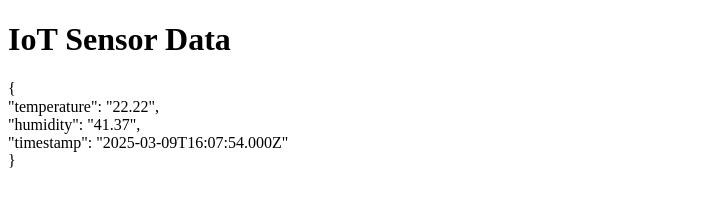
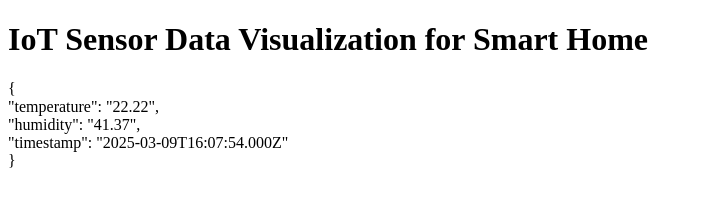
Before and after one commit to SE-Lab-G4/exp-01, a plain HTML site: page dashboard/index.html in a window 1280 px wide. Shown: the whole page, without its empty margins (0-702 px from the left). Drawn offline with Linux system fonts and the light colour scheme.

Commit message:
[feat] Complete dashbord

```diff
--- a/dashboard/index.html
+++ b/dashboard/index.html
@@ -6,7 +6,7 @@
     <title>IoT Dashboard</title>
 </head>
 <body>
-    <h1>IoT Sensor Data</h1>
+    <h1>IoT Sensor Data Visualization for Smart Home</h1>
     <div id="data"></div>
 
     <script>
```
